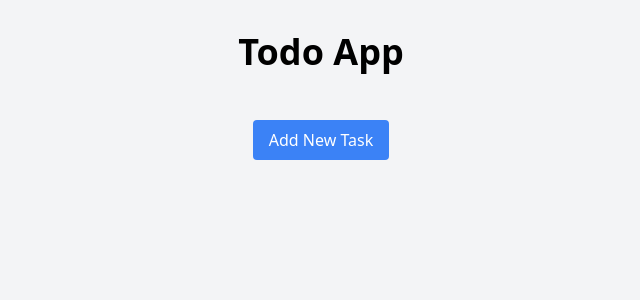
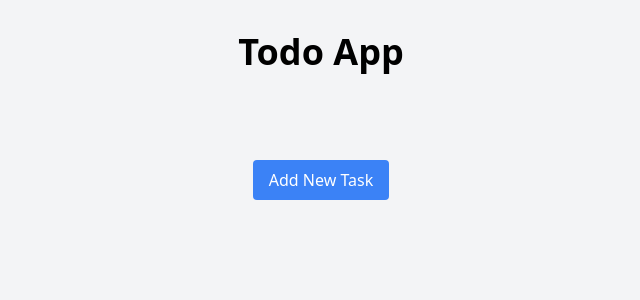
Before and after one commit to james-kirati/todo-app, a React (Create React App) app in the folder todo-app/: page / in a window 1280 px wide. Shown: the top 300 px of the page, without its empty margins (319-959 px from the left). Built offline with nearby package versions, Linux system fonts and the light colour scheme.

Commit message:
Add padding to the bottom of the TodoList component's button container for better visual spacing

```diff
--- a/todo-app/src/component/TodoList/TodoList.tsx
+++ b/todo-app/src/component/TodoList/TodoList.tsx
@@ -48,7 +48,7 @@
         ))}
       </ul>
 
-      <div className="flex justify-center items-center">
+      <div className="flex justify-center items-center py-10">
         <button
           className="bg-blue-500 text-white px-4 py-2 rounded text-center"
           onClick={() => setShowForm(true)}
```
